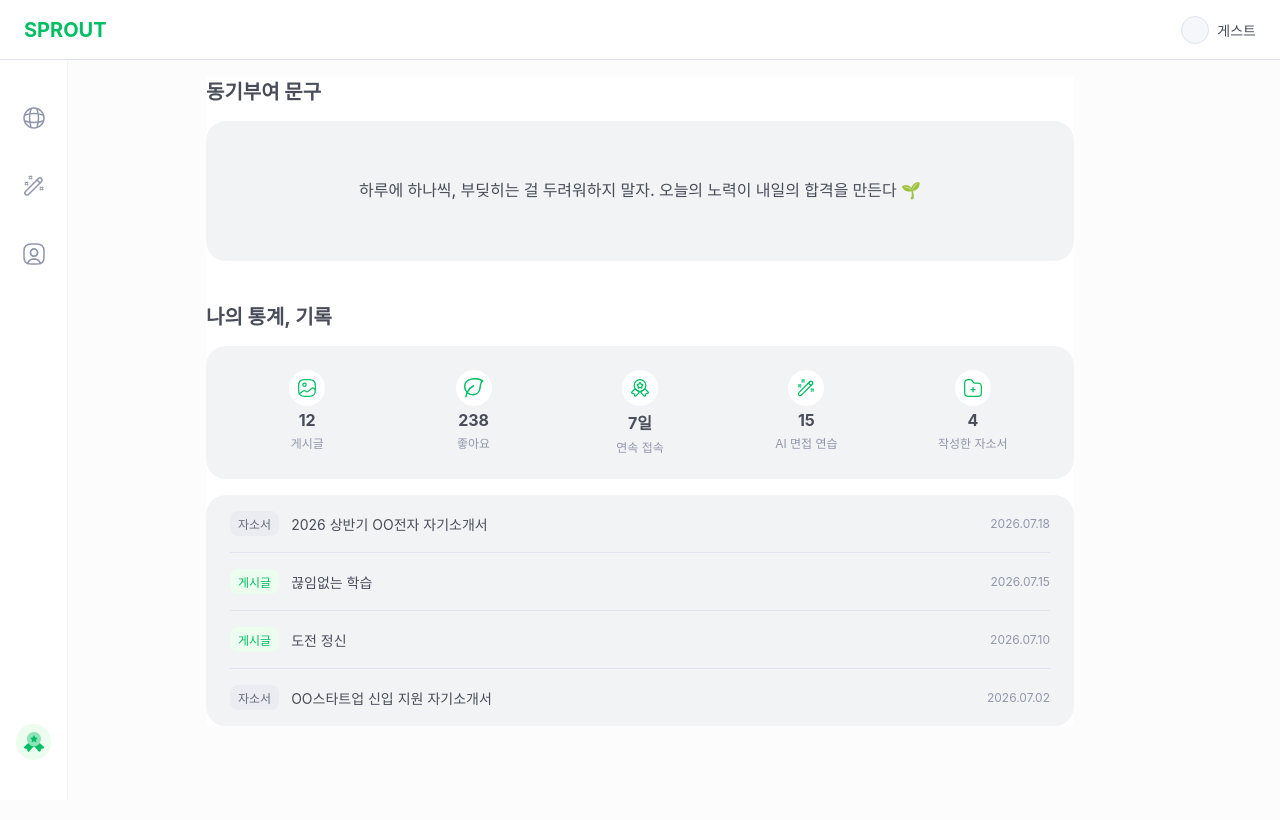
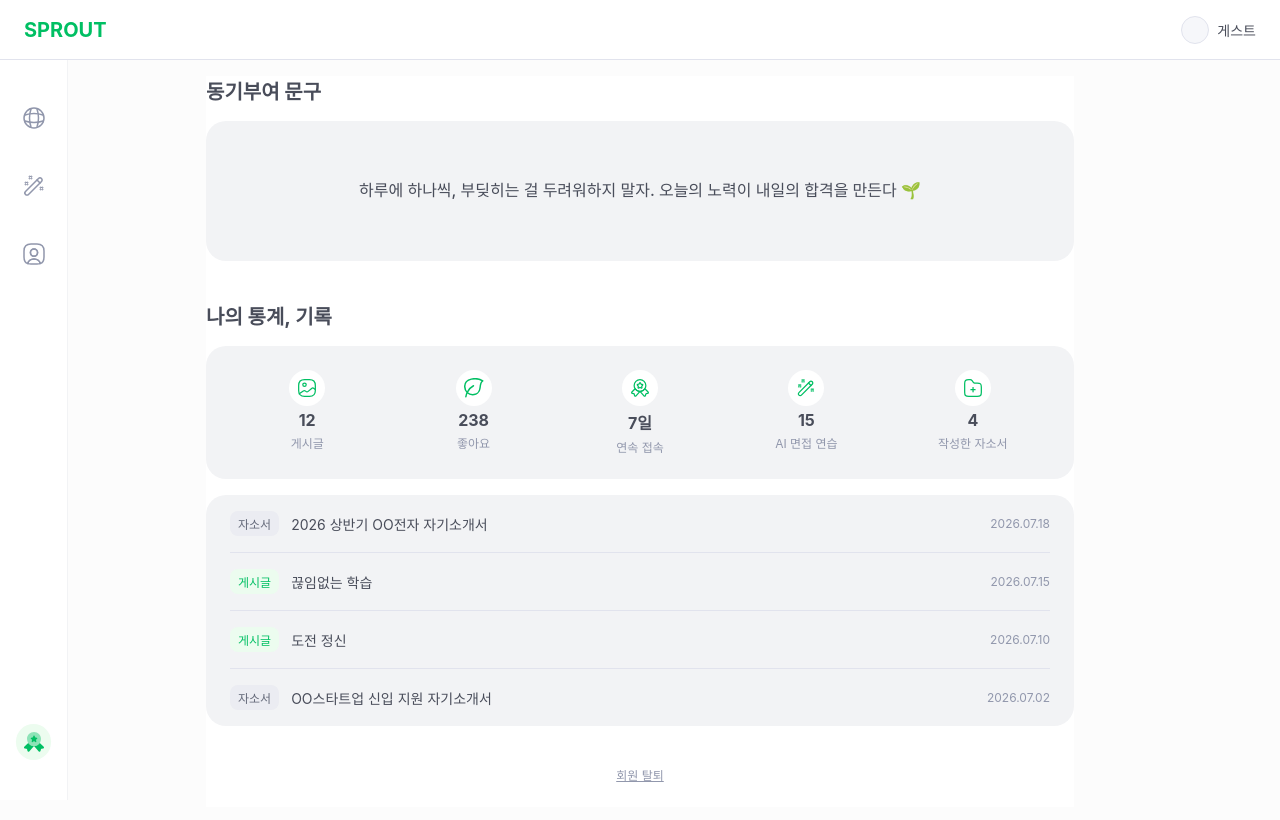
Before and after one commit to EFUB-SWS-MANDO/Frontend, a React (Vite) app: page /mypage in a window 1280 px wide. Shown: the top 820 px of the page. Built offline with nearby package versions, Linux system fonts and the light colour scheme; no server answers.

Commit message:
[network] #46 마이페이지 회원 탈퇴 버튼 추가 및 연결

```diff
--- /dev/null
+++ b/src/features/auth/components/WithdrawButton.jsx
@@ -0,0 +1,89 @@
+import { useState } from 'react';
+import styled from 'styled-components';
+import { useWithdraw } from '@/features/auth/api/useWithdraw';
+
+function WithdrawButton() {
+  const [isConfirming, setIsConfirming] = useState(false);
+  const { withdraw, isWithdrawing, error } = useWithdraw();
+
+  if (!isConfirming) {
+    return (
+      <Wrapper>
+        <TextButton type="button" onClick={() => setIsConfirming(true)}>
+          회원 탈퇴
+        </TextButton>
+      </Wrapper>
+    );
+  }
+
+  return (
+    <Wrapper>
+      <ConfirmText>
+        탈퇴하면 모든 기록이 삭제되며 되돌릴 수 없어요. 정말 탈퇴할까요?
+      </ConfirmText>
+      <ButtonRow>
+        <TextButton type="button" onClick={() => setIsConfirming(false)}>
+          취소
+        </TextButton>
+        <DangerButton
+          type="button"
+          disabled={isWithdrawing}
+          onClick={withdraw}
+        >
+          {isWithdrawing ? '처리 중...' : '탈퇴하기'}
+        </DangerButton>
+      </ButtonRow>
+      {error && <ErrorText>탈퇴에 실패했어요. 다시 시도해 주세요.</ErrorText>}
+    </Wrapper>
+  );
+}
+
+const Wrapper = styled.div`
+  display: flex;
+  flex-direction: column;
+  align-items: center;
+  gap: ${({ theme }) => theme.spacing(2)};
+  margin-top: ${({ theme }) => theme.spacing(10)};
+  padding-bottom: ${({ theme }) => theme.spacing(6)};
+`;
+
+const TextButton = styled.button`
+  font-size: ${({ theme }) => theme.fontSize.xs};
+  color: ${({ theme }) => theme.colors.textSub};
+  text-decoration: underline;
+
+  &:hover {
+    color: ${({ theme }) => theme.colors.text};
+  }
+`;
+
+const ConfirmText = styled.p`
+  font-size: ${({ theme }) => theme.fontSize.sm};
+  color: ${({ theme }) => theme.colors.text};
+`;
+
+const ButtonRow = styled.div`
+  display: flex;
+  align-items: center;
+  gap: ${({ theme }) => theme.spacing(4)};
+`;
+
+const DangerButton = styled.button`
+  padding: ${({ theme }) => `${theme.spacing(1.5)} ${theme.spacing(4)}`};
+  border-radius: ${({ theme }) => theme.radius.full};
+  background: ${({ theme }) => theme.colors.error};
+  color: #fff;
+  font-size: ${({ theme }) => theme.fontSize.xs};
+  font-weight: ${({ theme }) => theme.fontWeight.medium};
+
+  &:disabled {
+    opacity: 0.5;
+  }
+`;
+
+const ErrorText = styled.p`
+  font-size: ${({ theme }) => theme.fontSize.xs};
+  color: ${({ theme }) => theme.colors.error};
+`;
+
+export default WithdrawButton;
--- a/src/pages/MyPage.jsx
+++ b/src/pages/MyPage.jsx
@@ -4,6 +4,7 @@ import { useMyPageData } from '@/features/mypage/api/useMyPageData';
 import GoalMessageCard from '@/features/mypage/components/GoalMessageCard';
 import StatsSummary from '@/features/mypage/components/StatsSummary';
 import ActivityRecordList from '@/features/mypage/components/ActivityRecordList';
+import WithdrawButton from '@/features/auth/components/WithdrawButton';
 import Spinner from '@/components/Spinner/Spinner';
 import EmptyState from '@/components/EmptyState/EmptyState';
 
@@ -24,6 +25,7 @@ function MyPage() {
         <StatsSummary stats={stats} />
         <ActivityRecordList records={records} />
       </StatsSection>
+      <WithdrawButton />
     </Wrapper>
   );
 }
```
